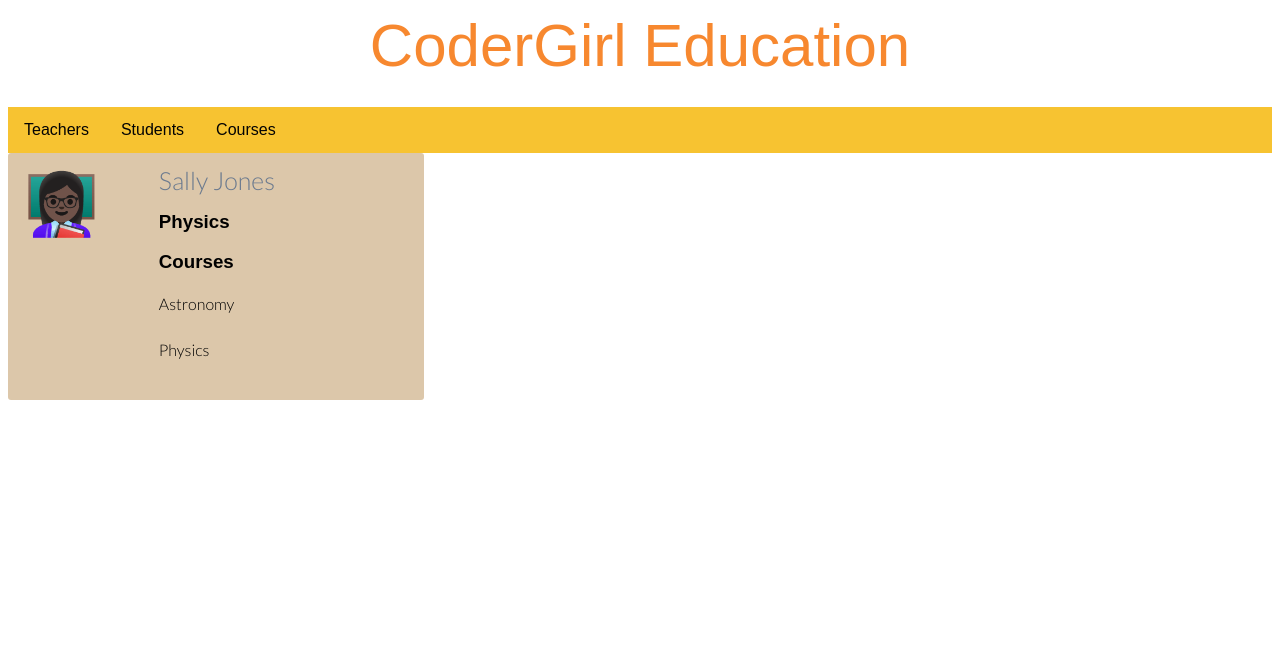
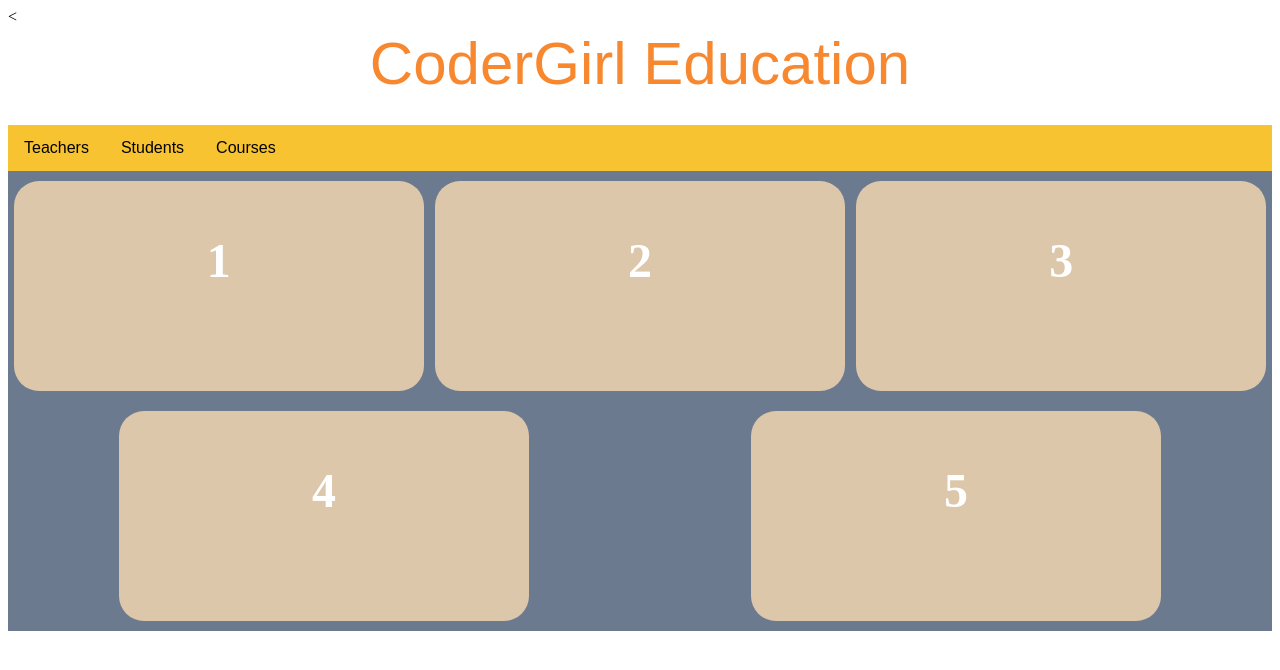
Before and after one commit to Angelbey/CG-Education, a plain HTML site: page index.html in a window 1280 px wide. Drawn offline with Linux system fonts and the light colour scheme; a web font is replaced by a local one.

Commit message:
added boxes with rounded corners

```diff
--- a/index.html
+++ b/index.html
@@ -1,5 +1,10 @@
 <!DOCTYPE html>
 <link href="https://fonts.googleapis.com/css?family=Lato:300|Dense" rel="stylesheet" type="text/css" />
+<html>
+  <head>
+    <title>CG Education</title>
+    <link rel="stylesheet" type="text/css" href="styles/main.css">
+    <<link href="https://fonts.googleapis.com/css?family=Lato:300|Dense" rel="stylesheet" type="text/css" />
 <html>
   <head>
     <title>CG Education</title>
@@ -17,22 +22,13 @@
   <li><a href="#students">Students</a></li>
   <li><a href="#courses">Courses</a></li>
 </ul>
-</div>
-<div class="teacher">
-  <div class="teacher-photo">
-    👩🏿‍🏫
-  </div>
-  <div class="teacher-body">
-    <h2 class="teacher-heading">Sally Jones</h2>
-    <h3>Physics</h3>
-    <h3>Courses</h3>
-    <p>Astronomy</p>
-    <p>Physics</p>
-  </div>
-</div>
-
-
-    </section>
-  </div>
+    </div>
+ <ul class="teacher-box">
+  <li class="teacher">1</li>
+  <li class="teacher">2</li>
+  <li class="teacher">3</li>
+  <li class="teacher">4</li>
+  <li class="teacher">5</li>
+    </ul>
   </body>
 </html>
--- a/styles/main.css
+++ b/styles/main.css
@@ -1,30 +1,41 @@
 body {
-  background-color: linear-gradient(to right, #989898, #4c516d);
+  background-color: white;
   color: #eeeeee
   margin: 0;
   padding: 0;
 }
+.teacher-box {
+ padding: 0;
+  margin: 0;
+  list-style: none;
 
+  display: -webkit-box;
+  display: -moz-box;
+  display: -ms-flexbox;
+  display: -webkit-flex;
+  display: flex;
+
+  -webkit-flex-flow: row wrap;
+  justify-content: space-around;
+  background-color: #6B7A8F;
+}
 
 .teacher {
-    display: flex;
-    align-items: flex-start;
-    background: #DCC7AA;
-    padding: 1em;
-    border-radius: 3px;
-    max-width: 24em;
+  background-color: #DCC7AA;
+  padding: 5px;
+  width: 400px;
+  height: 200px;
+  margin-top: 10px;
+  margin-bottom: 10px;
+  border-radius: 25px;
+
+  line-height: 150px;
+  color: white;
+  font-weight: bold;
+  font-size: 3em;
+  text-align: center;
   }
-  .teacher-photo {
-    margin-right: 1em;
-    font-size: 60px;
 
-  }
-  .teacher-body {
-    flex: 1;
-  }
-  .teacher-heading {
-    margin: 0 0 .5em;
-  }
 .header {
   display: flex;
   justify-content: center;
```
